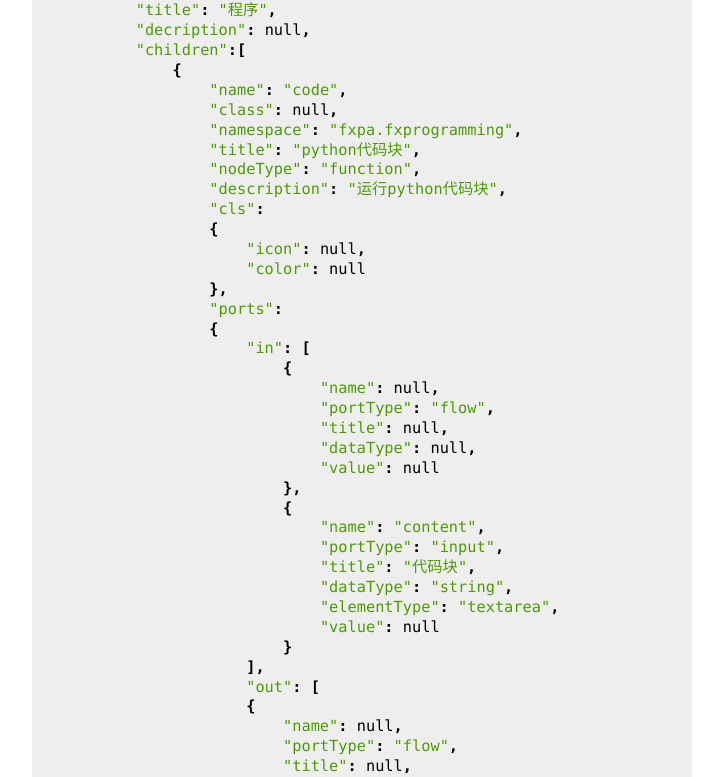
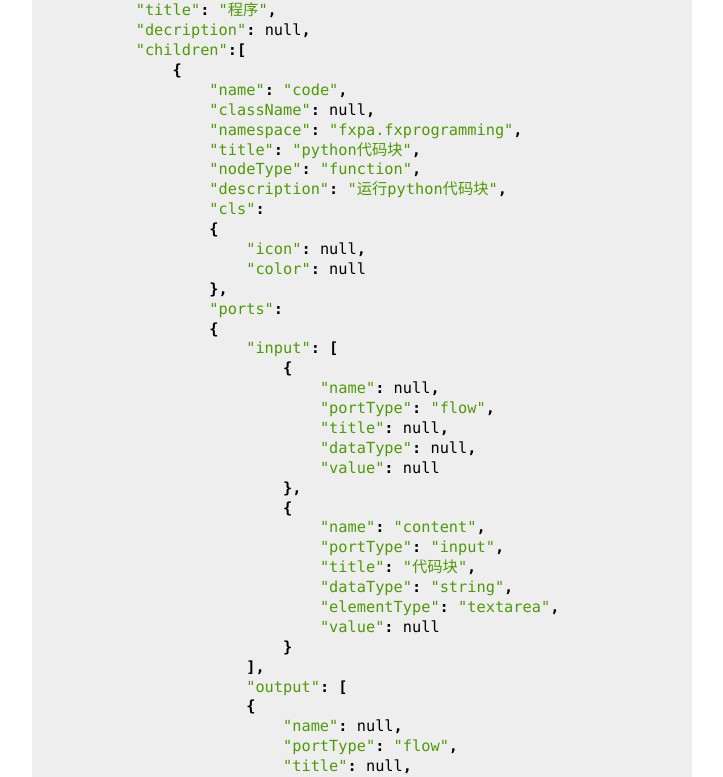
Before and after one commit to shanghaifanxi/api-docs, a Sphinx documentation site: the page built from source/dev/api/process/package.rst, in a window 1280 px wide and 1400 px high, scrolled down 640 px. Shown: the part 159-936 px from the top of the window, without its empty margins (388-1111 px from the left). Built offline with Sphinx 7.4.7, drawn with Linux system fonts in a browser that asks for light colours; pages that are not in the unit, such as notebooks, are missing from menus; some of the changed text lies outside the part shown.

Commit message:
modify doc

```diff
--- a/source/dev/api/process/package.rst
+++ b/source/dev/api/process/package.rst
@@ -45,7 +45,7 @@
             "children":[
                 {
                     "name": "code",
-                    "class": null,
+                    "className": null,
                     "namespace": "fxpa.fxprogramming",
                     "title": "python代码块",
                     "nodeType": "function",
@@ -57,7 +57,7 @@
                     },
                     "ports":
                     {
-                        "in": [
+                        "input": [
                             {
                                 "name": null,
                                 "portType": "flow",
@@ -74,7 +74,7 @@
                                 "value": null
                             }
                         ],
-                        "out": [
+                        "output": [
                         {
                             "name": null,
                             "portType": "flow",
@@ -142,7 +142,7 @@
             "children":[
                 {
                     "name": "code",
-                    "class": null,
+                    "className": null,
                     "namespace": "fxpa.fxprogramming",
                     "title": "python代码块",
                     "nodeType": "function",
@@ -154,7 +154,7 @@
                     },
                     "ports":
                     {
-                        "in": [
+                        "input": [
                             {
                                 "name": null,
                                 "portType": "flow",
@@ -171,7 +171,7 @@
                                 "value": null
                             }
                         ],
-                        "out": [
+                        "output": [
                         {
                             "name": null,
                             "portType": "flow",
```
Also changed, not shown: source/dev/api/process/intact.rst (+13 -3 lines).
